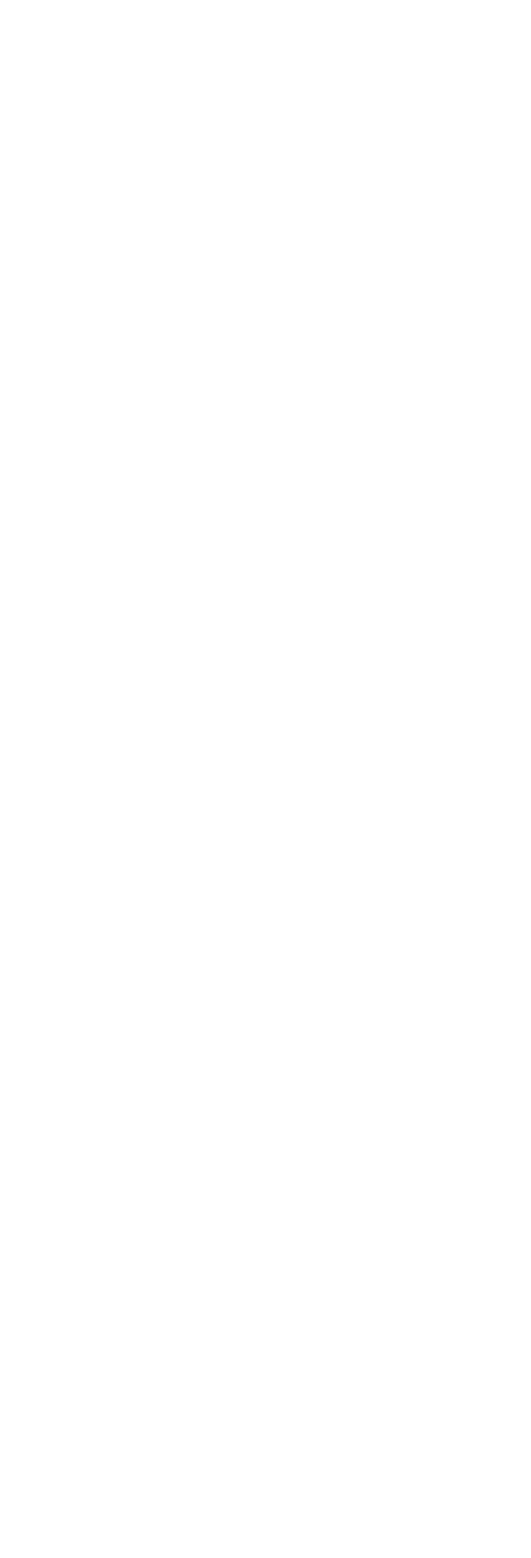
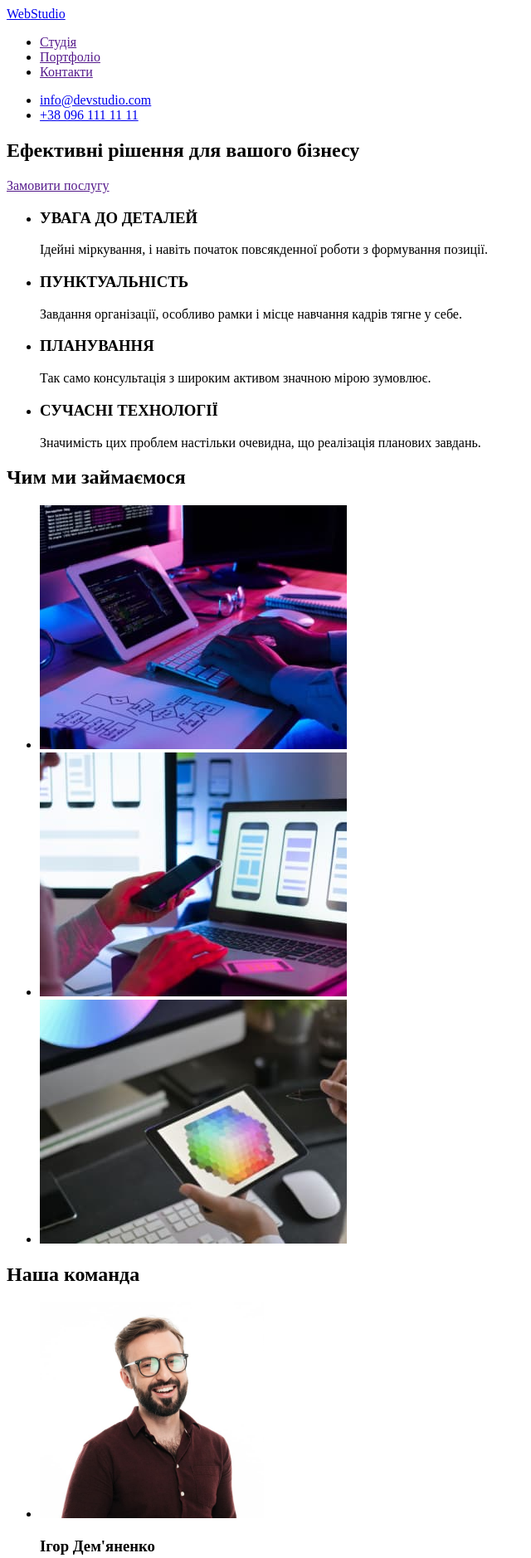
Before and after one commit to Gimbitskyj/goit-markup-hw-01, a plain HTML site: page index.html in a window 1280 px wide. Shown: the top 1878 px of the page at 83% size, without its empty margins (0-640 px from the left). Before the commit the page ends 800 px from the top, so only its background shows below. Drawn offline with Linux system fonts and the light colour scheme.

Commit message:
Main page layout

```diff
--- a/index.html
+++ b/index.html
@@ -1,12 +1,119 @@
 <!DOCTYPE html>
-<html lang="en">
-<head>
-    <meta charset="UTF-8">
-    <meta http-equiv="X-UA-Compatible" content="IE=edge">
-    <meta name="viewport" content="width=device-width, initial-scale=1.0">
-    <title>Document</title>
-</head>
-<body>
+<html lang="uk">
+  <head>
+    <meta charset="UTF-8" />
+    <meta http-equiv="X-UA-Compatible" content="IE=edge" />
+    <meta name="viewport" content="width=device-width, initial-scale=1.0" />
+    <title>Домашнє завдання №1</title>
+  </head>
+  <body>
+    <header>
+      <nav>
+        <a class="logo" href="./index.html"> <span>Web</span>Studio </a>
+        <ul>
+          <li><a href="">Студія</a></li>
+          <li><a href="">Портфоліо</a></li>
+          <li><a href="">Контакти</a></li>
+        </ul>
+      </nav>
+      <ul>
+        <li><a href="mailto:info@devstudio.com">info@devstudio.com</a></li>
+        <li><a href="tel:+380961111111">+38 096 111 11 11</a></li>
+      </ul>
+    </header>
+    <main>
+      <section>
+        <h1>Ефективні рішення для вашого бізнесу</h1>
+        <a href="">Замовити послугу</a>
+      </section>
 
-</body>
+      <section>
+        <h2 hidden>Особливості</h2>
+        <ul>
+          <li>
+            <h3>УВАГА ДО ДЕТАЛЕЙ</h3>
+            <p>
+              Ідейні міркування, і навіть початок повсякденної роботи з
+              формування позиції.
+            </p>
+          </li>
+          <li>
+            <h3>ПУНКТУАЛЬНІСТЬ</h3>
+            <p>
+              Завдання організації, особливо рамки і місце навчання кадрів тягне
+              у себе.
+            </p>
+          </li>
+          <li>
+            <h3>ПЛАНУВАННЯ</h3>
+            <p>
+              Так само консультація з широким активом значною мірою зумовлює.
+            </p>
+          </li>
+          <li>
+            <h3>СУЧАСНІ ТЕХНОЛОГІЇ</h3>
+            <p>
+              Значимість цих проблем настільки очевидна, що реалізація планових
+              завдань.
+            </p>
+          </li>
+        </ul>
+      </section>
+      <section>
+        <h2>Чим ми займаємося</h2>
+        <ul>
+          <li>
+            <img
+              src="./img/img-1.jpg"
+              alt="Розробка програмного забезпечення"
+              width="370"
+            />
+          </li>
+          <li>
+            <img
+              src="./img/img-2.jpg"
+              alt="Розробка програм для мобільних пристроїв"
+              width="370"
+            />
+          </li>
+          <li>
+            <img src="./img/img-3.jpg" alt="художник веб-дизайну" width="370" />
+          </li>
+        </ul>
+      </section>
+      <section>
+        <h2>Наша команда</h2>
+        <ul>
+          <li>
+            <img src="./img/img2_1.jpg" alt="Ігор" width="270" />
+            <h3>Ігор Дем'яненко</h3>
+            <p>Product Designer</p>
+          </li>
+          <li>
+            <img src="./img/img2_2.jpg" alt="Ольга" width="270" />
+            <h3>Ольга Рєпіна</h3>
+            <p>Frontend Developer</p>
+          </li>
+          <li>
+            <img src="./img/img2_3.jpg" alt="Микола" width="270" />
+            <h3>Микола Тарасов</h3>
+            <p>Marketing</p>
+          </li>
+          <li>
+            <img src="./img/img2_4.jpg" alt="Михайло" width="270" />
+            <h3>Михайло Єрмаков</h3>
+            <p>UI Designer</p>
+          </li>
+        </ul>
+      </section>
+    </main>
+    <footer>
+      <a href="./index.html"><span>Web</span>Studio</a>
+      <address><p>м. Київ, пр-т Лесі Українки, 26</p></address>
+      <ul>
+        <li><a href="mailto:info@devstudio.com">info@devstudio.com</a></li>
+        <li><a href="tel:+380961111111">+38 096 111 11 11</a></li>
+      </ul>
+    </footer>
+  </body>
 </html>
```
Also changed, not shown: img/img-1.jpg (added), img/img-2.jpg (added), img/img-3.jpg (added), img/img2_1.jpg (added), img/img2_2.jpg (added), img/img2_3.jpg (added), img/img2_4.jpg (added).
